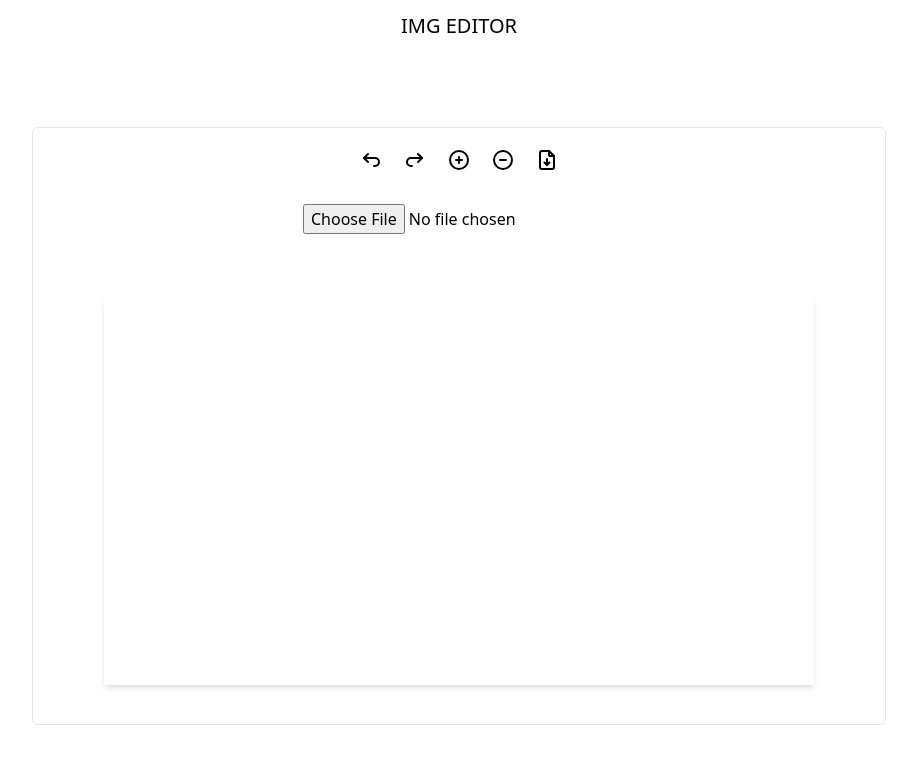
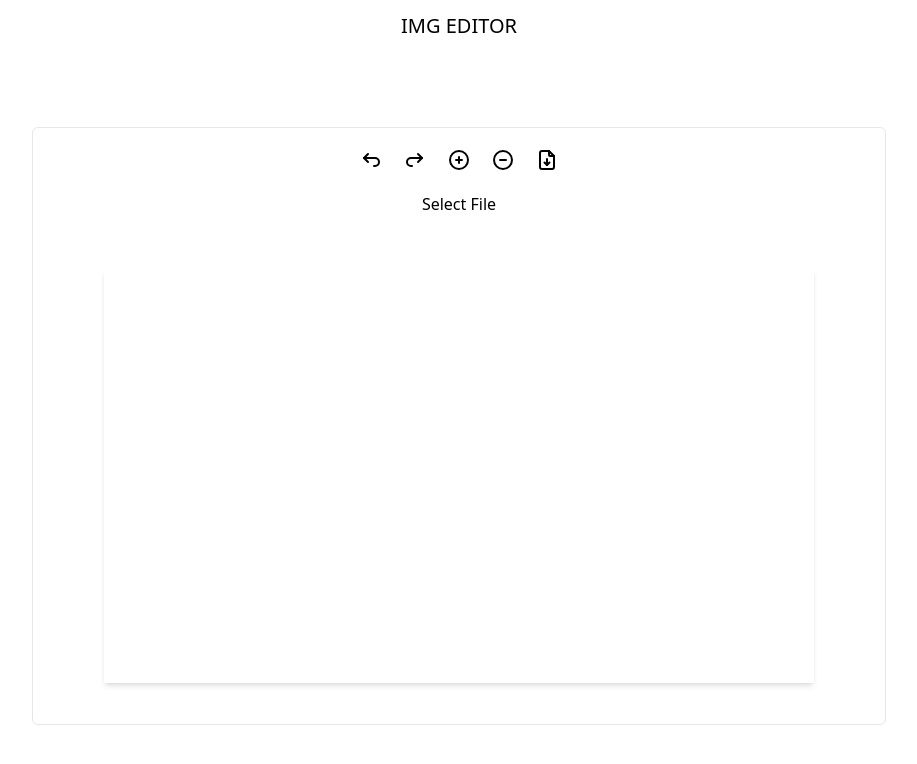
Before and after one commit to tyange/image-editor-exam, a React (Vite) app: page / in a window 1280 px wide. Shown: the top 764 px of the page, without its empty margins (181-1098 px from the left). Built offline with nearby package versions, Linux system fonts and the light colour scheme.

Commit message:
이미지 업로드 기능 스타일링 개선

```diff
--- a/src/components/Editor.tsx
+++ b/src/components/Editor.tsx
@@ -1,4 +1,9 @@
-import { useState, DragEventHandler, ChangeEventHandler } from "react";
+import {
+  useState,
+  DragEventHandler,
+  ChangeEventHandler,
+  useEffect,
+} from "react";
 import EditorPanel from "./EditorPanel";
 
 import { IconFilePlus } from "@tabler/icons-react";
@@ -33,24 +38,29 @@ const Editor = () => {
     e.stopPropagation();
 
     if (
-      e.dataTransfer.files[0].type !== "image/png" ||
-      "image/jpg" ||
-      "image/jpeg"
+      e.dataTransfer.files[0].type !== "image/png" &&
+      e.dataTransfer.files[0].type !== "image/jpg" &&
+      e.dataTransfer.files[0].type !== "image/jpeg"
     ) {
       alert("파일 형식이 올바르지 않습니다");
+      setIsDragging(false);
       return;
     }
 
     setFile(e.dataTransfer.files[0]);
-
     setIsDragging(false);
   };
 
-  const handleFileChange: ChangeEventHandler<HTMLInputElement> = (e) => {
+  const handleFileChange = (e: any) => {
     if (e.target.files) {
       setFile(e.target.files[0]);
     }
   };
+
+  useEffect(() => {
+    if (file) {
+    }
+  }, [file]);
 
   return (
     <div className="w-2/3 border h-4/5 rounded-md flex flex-col">
@@ -66,11 +76,15 @@ const Editor = () => {
           className={`w-full h-full flex flex-col gap-3 justify-center items-center`}
         >
           <input
+            id="fileInput"
             type="file"
-            className="p-3"
+            className="p-3 hidden"
             onChange={handleFileChange}
             accept="image/png, image/jpeg, image/jpg"
           />
+          <label htmlFor="fileInput" className="cursor-pointer">
+            Select File
+          </label>
           <div className="relative w-full h-full flex justify-center items-center">
             {isDragging && (
               <div className="absolute top-1/2 left-1/2 -translate-x-1/2 -translate-y-1/2">
```
